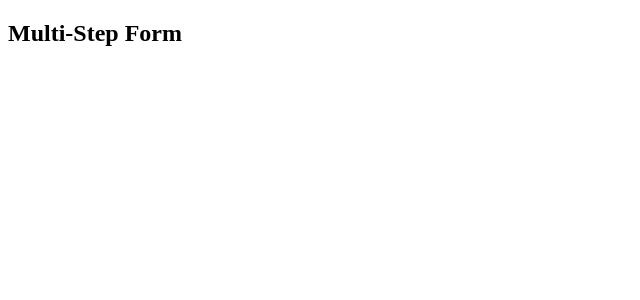
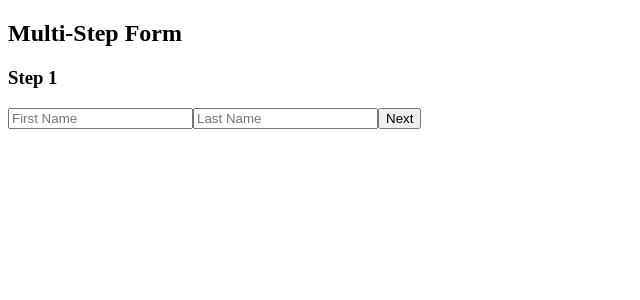
Before and after one commit to acciojob/multi-step-form-madhukayal88-glitch, a React app: page / in a window 1280 px wide. Shown: the top 300 px of the page, without its empty margins (0-640 px from the left). Built offline with nearby package versions, Linux system fonts and the light colour scheme.

Commit message:
Update Step.js

```diff
--- a/src/components/Step.js
+++ b/src/components/Step.js
@@ -1,92 +1,99 @@
-import React from 'react';
+import React from "react";
 
-function Step({ currentStep, formData, handleChange, nextStep, prevStep }) {
+function Step({
+  step,
+  formData,
+  handleChange,
+  nextStep,
+  prevStep,
+  handleSubmit,
+}) {
   return (
-    <div>
-      {/* Step 1: Identity Profile Info */}
-      {currentStep === 1 && (
+    <form onSubmit={handleSubmit}>
+      {step === 1 && (
         <div>
-          <label htmlFor="first_name">First Name</label>
+          <h3>Step 1</h3>
+
           <input
+            id="first_name"
             type="text"
-            id="first_name"
+            placeholder="First Name"
             value={formData.first_name}
             onChange={handleChange}
           />
 
-          <label htmlFor="last_name">Last Name</label>
           <input
+            id="last_name"
             type="text"
-            id="last_name"
+            placeholder="Last Name"
             value={formData.last_name}
             onChange={handleChange}
           />
+
+          <button type="button" onClick={nextStep}>
+            Next
+          </button>
         </div>
       )}
 
-      {/* Step 2: Automotive Asset Info */}
-      {currentStep === 2 && (
+      {step === 2 && (
         <div>
-          <label htmlFor="model">Car Model</label>
+          <h3>Step 2</h3>
+
           <input
+            id="model"
             type="text"
-            id="model"
+            placeholder="Car Model"
             value={formData.model}
             onChange={handleChange}
           />
 
-          <label htmlFor="car_price">Car Price</label>
           <input
-            type="number"
             id="car_price"
+            type="text"
+            placeholder="Car Price"
             value={formData.car_price}
             onChange={handleChange}
           />
+
+          <button type="button" onClick={prevStep}>
+            Previous
+          </button>
+
+          <button type="button" onClick={nextStep}>
+            Next
+          </button>
         </div>
       )}
 
-      {/* Step 3: Transaction Card Info */}
-      {currentStep === 3 && (
+      {step === 3 && (
         <div>
-          <label htmlFor="card_info">Card Information</label>
+          <h3>Step 3</h3>
+
           <input
+            id="card_info"
             type="text"
-            id="card_info"
+            placeholder="Card Information"
             value={formData.card_info}
             onChange={handleChange}
           />
 
-          <label htmlFor="expiry_date">Expiry Date</label>
           <input
+            id="expiry_date"
             type="text"
-            id="expiry_date"
+            placeholder="Expiry Date"
             value={formData.expiry_date}
             onChange={handleChange}
           />
-        </div>
-      )}
 
-      {/* Navigation and Submission Buttons Blocks */}
-      <div style={{ marginTop: '20px' }}>
-        {currentStep > 1 && (
           <button type="button" onClick={prevStep}>
             Previous
           </button>
-        )}
 
-        {currentStep < 3 && (
-          <button type="button" onClick={nextStep}>
-            Next
-          </button>
-        )}
-
-        {currentStep === 3 && (
-          <button type="submit">
-            Submit
-          </button>
-        )}
-      </div>
-    </div>
+          <button type="submit">Submit</button>
+        </div>
+      )}
+    </form>
   );
 }
 
```
